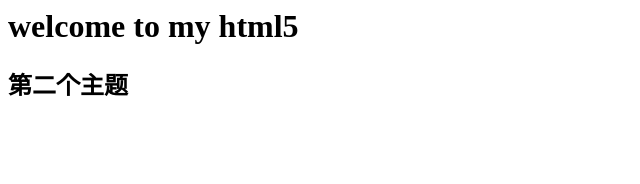
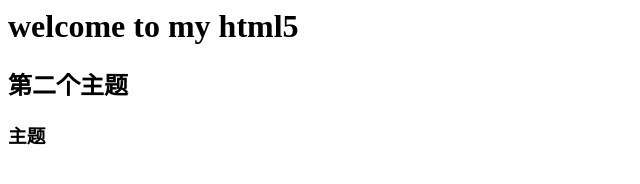
Before and after one commit to yushan19/hello-world, a plain HTML site: page Hello.html in a window 1280 px wide. Shown: the full height of the page, 0-640 px from the left. Drawn offline with Linux system fonts and the light colour scheme.

Commit message:
增加h3分支

```diff
--- a/Hello.html
+++ b/Hello.html
@@ -5,5 +5,6 @@
   <body>
     <h1>welcome to my html5</h1>
     <h2>第二个主题</h2>
+    <h3>主题</h3>
   </body>
 </html>
```
